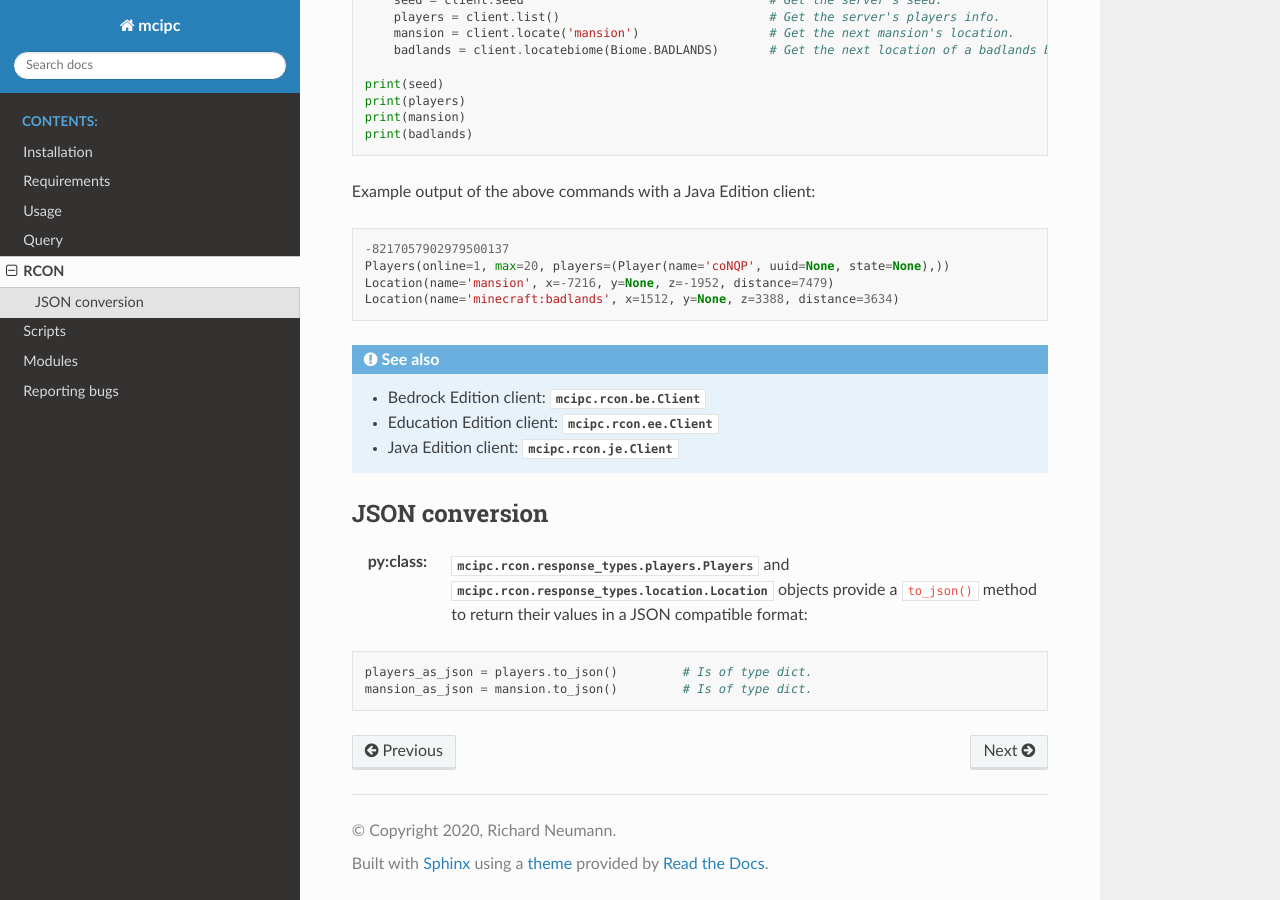
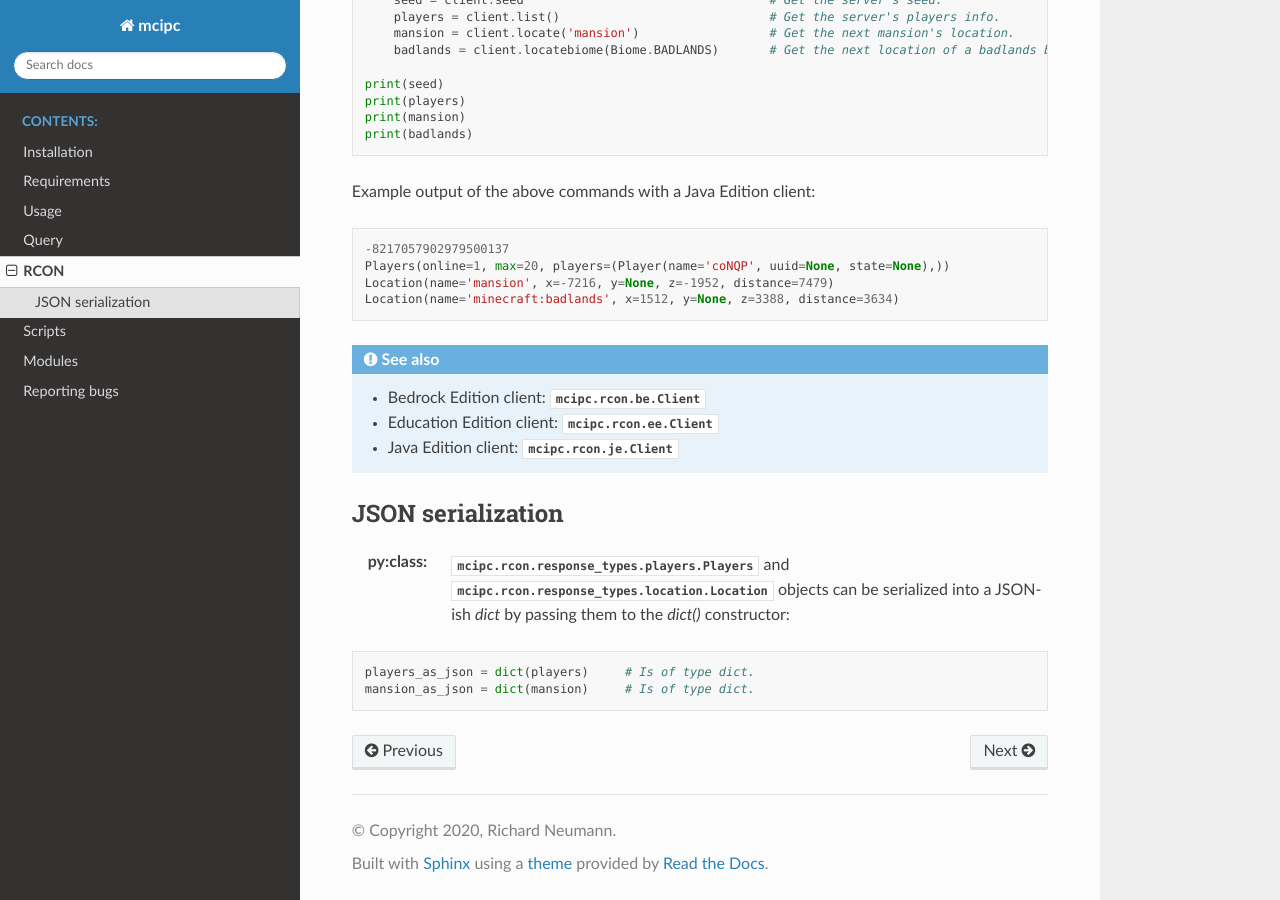
Before and after one commit to conqp/mcipc, a Sphinx documentation site: the page built from docs/source/rcon.rst, in a window 1280 px wide and 900 px high, scrolled down 611 px. Built offline with Sphinx 7.4.7 and the Read the Docs theme 2.0.0, drawn with Linux system fonts in a browser that asks for light colours; pages that are not in the unit, such as notebooks, are missing from menus.

Commit message:
Updated documentation.

```diff
--- a/docs/source/rcon.rst
+++ b/docs/source/rcon.rst
@@ -46,12 +46,12 @@ Example output of the above commands with a Java Edition client:
     * Education Edition client: :py:class:`mcipc.rcon.ee.Client`
     * Java Edition client: :py:class:`mcipc.rcon.je.Client`
 
-JSON conversion
----------------
+JSON serialization
+------------------
 
-:py:class: :py:class:`mcipc.rcon.response_types.players.Players` and :py:class:`mcipc.rcon.response_types.location.Location` objects provide a :code:`to_json()` method to return their values in a JSON compatible format:
+:py:class: :py:class:`mcipc.rcon.response_types.players.Players` and :py:class:`mcipc.rcon.response_types.location.Location` objects can be serialized into a JSON-ish `dict` by passing them to the `dict()` constructor:
 
 .. code-block:: python
 
-    players_as_json = players.to_json() 	# Is of type dict.
-    mansion_as_json = mansion.to_json() 	# Is of type dict.
+    players_as_json = dict(players) 	# Is of type dict.
+    mansion_as_json = dict(mansion) 	# Is of type dict.
```
Also changed, not shown: docs/source/query.rst (+5 -5 lines).
